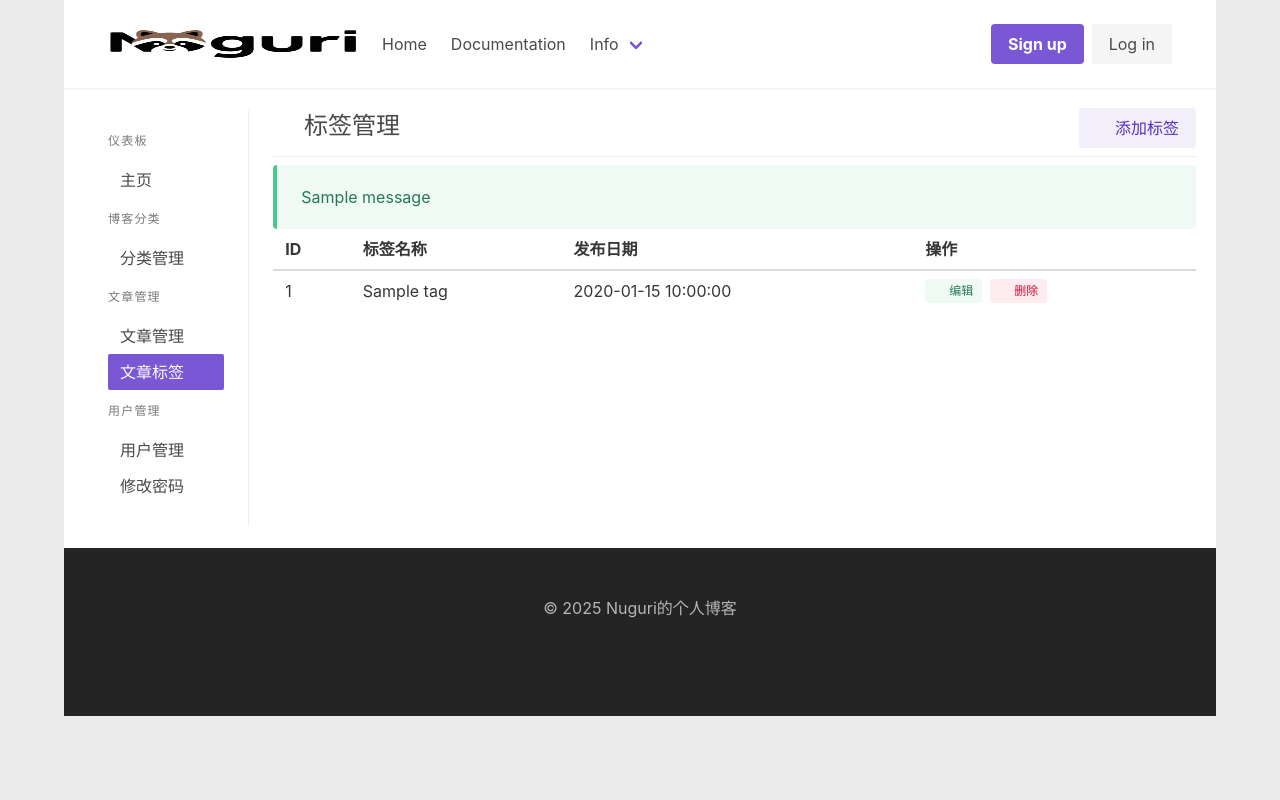
After one commit to NUGURI-7/flaskBlog, a Flask app: template app/admin/templates/admin/tag.html in a window 1280 px wide. The commit adds this page. Run offline with Flask 3, Linux system fonts and the light colour scheme; the template is opened without the code that fills it: values that come from a table or form of the project are taken from there, others are empty; tables that the repository leaves empty hold one stand-in row (values such as "Sample post"); one stand-in notice (Sample message) is shown; parts of the project's set-up code (start-up, migrations or seed data) failed here and were passed over.

Commit message:
s.11创建标签的form类，标签列表页，表单模板

```diff
--- a/app/admin/templates/admin/index.html
+++ b/app/admin/templates/admin/index.html
@@ -33,6 +33,8 @@
                     <ul class="menu-list">
                         <li><a class="{% if 'article' in request.path %}is-active{% endif %}"
                             href="{{ url_for('admin.article') }}">文章管理</a></li>
+                        <li><a class="{% if 'tag' in request.path %}is-active{% endif %}"
+                            href="{{ url_for('admin.tag') }}">文章标签</a></li>
                     </ul>
                     <p class="menu-label">
                         用户管理
--- /dev/null
+++ b/app/admin/templates/admin/tag.html
@@ -0,0 +1,108 @@
+{% extends 'admin/index.html' %}
+
+{% block member %}
+<div class="is-block">
+    <div class=" is-pulled-left">
+        <h1 class=" is-size-4">
+            <span class="icon">
+                <i class="mdi mdi-tag-outline"></i>
+            </span>
+            标签管理
+        </h1>
+    </div>
+
+    {% block button %}
+    <div class=" is-pulled-right">
+        <a href="{{ url_for('admin.tag_add') }}" class=" button is-primary is-light">
+            <span class="icon"><i class="mdi mdi-plus-thick"></i></span>
+            <span>添加标签</span>
+        </a>
+    </div>
+    {% endblock button %}
+    <div class="is-clearfix"></div>
+    <div class=" dropdown-divider"></div>
+
+    <!-- 消息闪现 -->
+    {% with messages = get_flashed_messages() %}
+    <b-message type="is-success">
+      {% if messages %}
+      <ul class=flashes>
+        {% for message in messages %}
+        <li>{{ message }}</li>
+        {% endfor %}
+      </ul>
+      {% endif %}
+    </b-message>
+    {% endwith %}
+</div>
+
+{% block table_content %}
+<div class="table-container">
+    <table class="table is-fullwidth is-hoverable is-striped">
+        <thead>
+            <tr>
+              <th>ID</th>
+              <th>标签名称</th>
+              <th>发布日期</th>
+              <th>操作</th>
+            </tr>
+        </thead>
+        <tbody>
+
+            {% for tag in tag_list %}
+            <tr>
+                <td>{{ tag.id }}</td>
+                <td>{{ tag.name }}</td>
+                <td>{{ tag.add_date }}</td>
+                <td>
+                    <div class="tags">
+                        <a href="{{ url_for('admin.tag_edit', tag_id=tag.id) }}" class="tag is-success is-light">
+                            <span class="icon">
+                                <i class="mdi mdi-square-edit-outline"></i>
+                            </span>
+                            编辑
+                        </a>
+                        <a href="{{ url_for('admin.tag_del', tag_id=tag.id) }}" class="tag is-danger is-light">
+                            <span class="icon">
+                                <i class="mdi mdi-trash-can-outline"></i>
+                            </span>
+                            删除
+                        </a>
+                    </div>
+                </td>
+            </tr>
+            {% endfor %}
+        </tbody>
+    </table>
+</div>
+
+<nav class="pagination is-small" role="navigation" aria-label="pagination">
+    {% if pagination.has_prev %}
+    <a href="{{ url_for('admin.tag') }}?page={{ pagination.prev_num }}" class="pagination-previous" title="This is the first page">Previous</a>
+    {% endif %}
+    {% if pagination.has_next %}
+    <a href="{{ url_for('admin.tag') }}?page={{ pagination.next_num }}" class="pagination-next">Next page</a>
+    {% endif %}
+
+    <ul class="pagination-list">
+        {% for page in pagination.iter_pages() %}
+            {% if page %}
+                {% if page != pagination.page %}
+                <li>
+                    <a href="{{ url_for('admin.tag') }}?page={{ page }}" class="pagination-link" aria-label="Page 1" aria-current="page">{{ page }}</a>
+                </li>
+                {% else %}
+                <li>
+                    <a class="pagination-link is-current" aria-label="Page 1" aria-current="page">{{ page }}</a>
+                </li>
+                {% endif %}
+            {% else %}
+                <span class=pagination-ellipsis>&hellip;</span>
+            {% endif %}
+        {% endfor %}
+
+    </ul>
+</nav>
+
+{% endblock table_content %}
+{% endblock member %}
```
Also changed, not shown: app/admin/forms.py (+8 -0 lines), app/admin/templates/admin/tag_form.html (added, +26 -0 lines).
